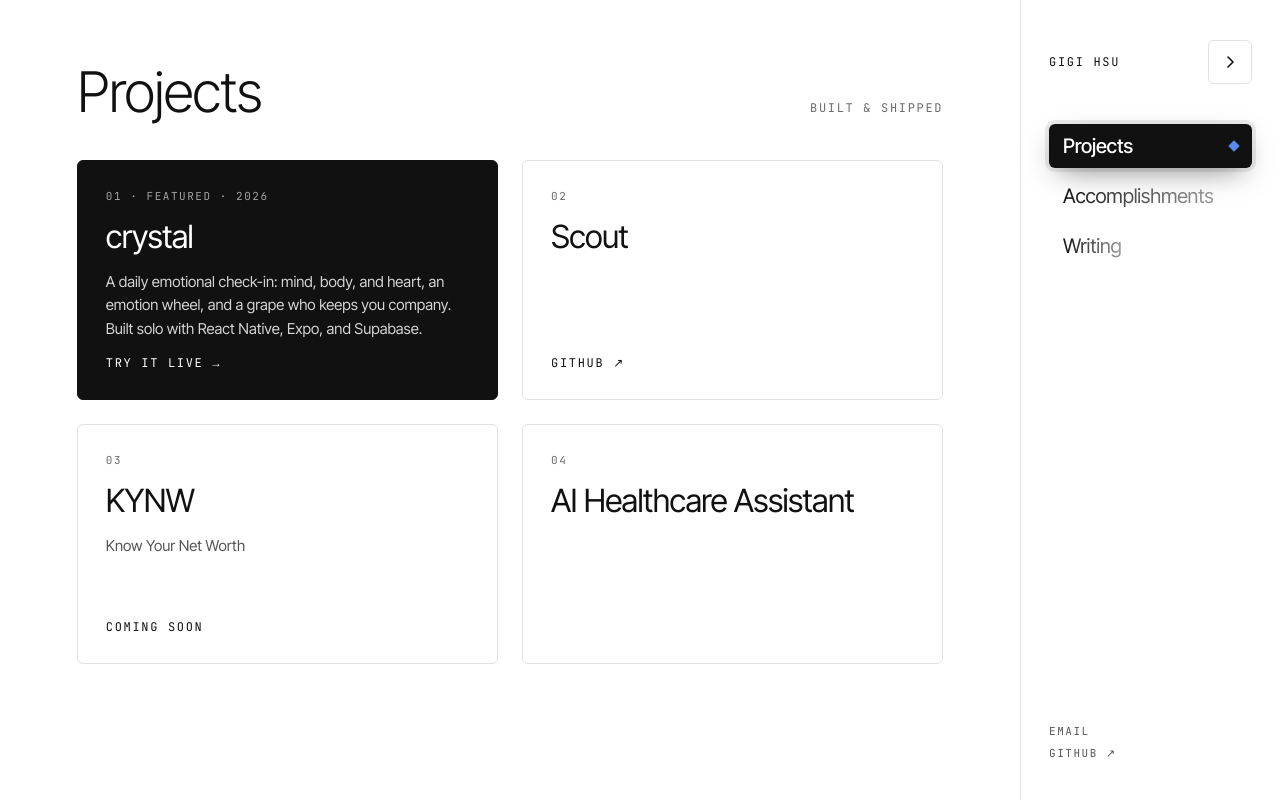
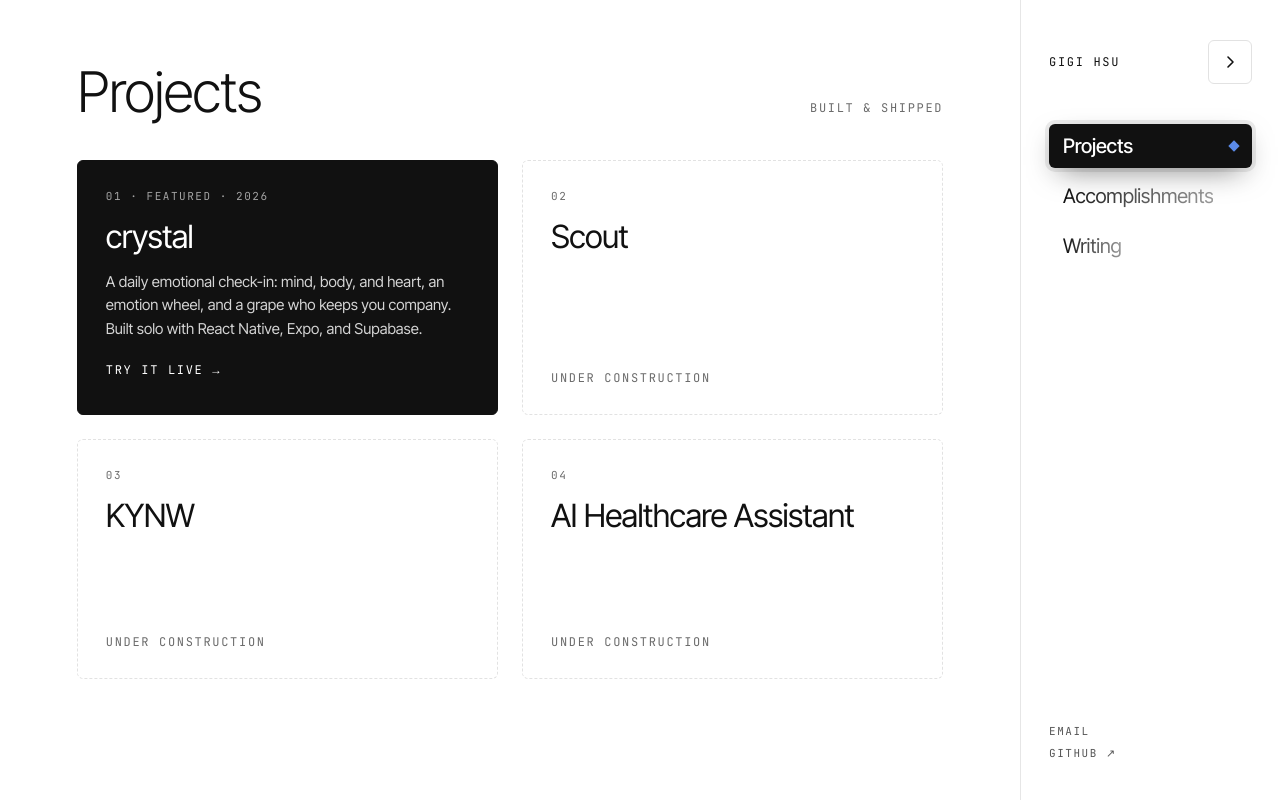
Before and after one commit to ggshoo/portfolio, a plain HTML site: page projects.html in a window 1280 px wide. Drawn offline with Linux system fonts and the light colour scheme.

Commit message:
Crystal card shows the app's scene on hover; other projects under construction
Co-Authored-By: Claude Opus 5.5 <noreply@anthropic.com>
Claude-Session: https://claude.ai/code/session_01QGingh8jW952HizH9FQBNH

```diff
--- a/projects.html
+++ b/projects.html
@@ -16,7 +16,7 @@
 <main class="main">
 <div class="head"><h1>Projects</h1><p class="mono">Built &amp; shipped</p></div>
 <div class="grid">
-<a class="proj card dark" href="https://crystal.gigihsu.com"><span class="n mono">01 · Featured · 2026</span><span class="t">crystal</span><span class="d">A daily emotional check-in: mind, body, and heart, an emotion wheel, and a grape who keeps you company. Built solo with React Native, Expo, and Supabase.</span><span class="go mono">Try it live →</span></a><a class="proj card" href="https://github.com/ggshoo/scout"><span class="n mono">02</span><span class="t">Scout</span><span class="d"></span><span class="go mono">GitHub ↗</span></a><div class="proj card"><span class="n mono">03</span><span class="t">KYNW</span><span class="d">Know Your Net Worth</span><span class="go mono">Coming soon</span></div><div class="proj card"><span class="n mono">04</span><span class="t">AI Healthcare Assistant</span><span class="d"></span><span class="go mono"></span></div>
+<a class="proj card dark crystal" href="https://crystal.gigihsu.com"><span class="scene" aria-hidden="true"><span class="orb"></span><svg class="hills" viewBox="0 0 400 120" preserveAspectRatio="none"><path d="M0 60 C 70 20 140 30 210 55 S 340 30 400 45 V120 H0Z" fill="var(--h1)"/><path d="M0 85 C 90 55 170 70 250 82 S 360 62 400 72 V120 H0Z" fill="var(--h2)"/><path d="M0 104 C 110 88 210 100 300 96 S 380 90 400 94 V120 H0Z" fill="var(--h3)"/></svg></span><span class="n mono">01 · Featured · 2026</span><span class="t">crystal</span><span class="d">A daily emotional check-in: mind, body, and heart, an emotion wheel, and a grape who keeps you company. Built solo with React Native, Expo, and Supabase.</span><span class="go mono">Try it live →</span></a><div class="proj soon"><span class="n mono">02</span><span class="t">Scout</span><span class="d"></span><span class="go mono">Under Construction</span></div><div class="proj soon"><span class="n mono">03</span><span class="t">KYNW</span><span class="d"></span><span class="go mono">Under Construction</span></div><div class="proj soon"><span class="n mono">04</span><span class="t">AI Healthcare Assistant</span><span class="d"></span><span class="go mono">Under Construction</span></div>
 </div>
 </main>
 <aside class="side">
--- a/site.js
+++ b/site.js
@@ -17,3 +17,16 @@
     });
   });
 })();
+(function(){
+  var c=document.querySelector('.proj.crystal'); if(!c) return;
+  var h=new Date().getHours();
+  var S={
+    morning:['#FBD3B0','#F7E7B8','#CDE9D4','#7FB06A','#6FA050','#537E3E','#FFE7A8','#FBC77F','24%','26%','#2E2416','#6B5B44'],
+    day:['#BFE8DA','#F4E3A6','#F0C978','#6FA050','#5C8C48','#4F7A3D','#FFF0B8','#F4D06A','80%','20%','#2E2416','#6B5B44'],
+    dusk:['#6E5C99','#C77E86','#EFB65A','#4A5A46','#39472F','#293722','#FFD98A','#E98A5A','76%','30%','#FBEFD9','#E7D6C0'],
+    night:['#1E2A50','#354067','#5A5686','#25321F','#1E2A1A','#161F14','#F3F1E6','#AEB6E0','78%','22%','#F5ECDA','#C9BBD4']
+  };
+  var k=h>=5&&h<11?'morning':h>=11&&h<17?'day':h>=17&&h<21?'dusk':'night';
+  var names=['--s1','--s2','--s3','--h1','--h2','--h3','--orb','--glow','--ox','--oy','--sink','--ssub'];
+  S[k].forEach(function(v,i){ c.style.setProperty(names[i],v); });
+})();
--- a/styles.css
+++ b/styles.css
@@ -114,3 +114,23 @@ a{color:inherit}
 .item .ti{font-size:28px;line-height:1.2;letter-spacing:-.02em}
 .item .su{font-size:15px;line-height:1.55;color:var(--ink-2)}
 .item .src{font-size:12px}
+
+/* crystal card: storybook scene on hover (colors from crystal's lib/scene.ts) */
+.proj.crystal{position:relative;isolation:isolate;
+--s1:#BFE8DA;--s2:#F4E3A6;--s3:#F0C978;--h1:#6FA050;--h2:#5C8C48;--h3:#4F7A3D;--orb:#FFF0B8;--glow:#F4D06A;--ox:80%;--oy:20%;--sink:#2E2416;--ssub:#6B5B44}
+.proj.crystal>*{position:relative;z-index:1;transition:color .5s ease}
+.proj.crystal .scene{position:absolute;inset:0;z-index:0;opacity:0;transition:opacity .6s ease;background:linear-gradient(180deg,var(--s1),var(--s2) 55%,var(--s3));pointer-events:none}
+.proj.crystal .orb{position:absolute;left:var(--ox);top:var(--oy);width:44px;height:44px;margin:-22px 0 0 -22px;border-radius:50%;background:var(--orb);box-shadow:0 0 0 10px color-mix(in srgb,var(--glow) 35%,transparent),0 0 40px 18px color-mix(in srgb,var(--glow) 55%,transparent)}
+.proj.crystal .hills{position:absolute;left:0;right:0;bottom:0;width:100%;height:42%}
+.proj.crystal:hover,.proj.crystal:focus-visible{border-color:transparent}
+.proj.crystal:hover .scene,.proj.crystal:focus-visible .scene{opacity:1}
+.proj.crystal:hover .n,.proj.crystal:hover .d{color:var(--ssub)}
+.proj.crystal:hover .t{color:var(--sink)}
+.proj.crystal .go{align-self:flex-start;padding:8px 14px;margin-left:-14px;border-radius:999px;transition:background .5s ease,color .5s ease}
+.proj.crystal:hover .go{background:#FFF6E3;color:#2E2416;margin-left:0}
+.proj.crystal::before{z-index:2}
+
+/* placeholder project cards */
+.proj.soon{border-style:dashed;cursor:default}
+.proj.soon:hover{transform:none;box-shadow:none}
+.proj.soon .go{color:var(--ink-3)}
```
